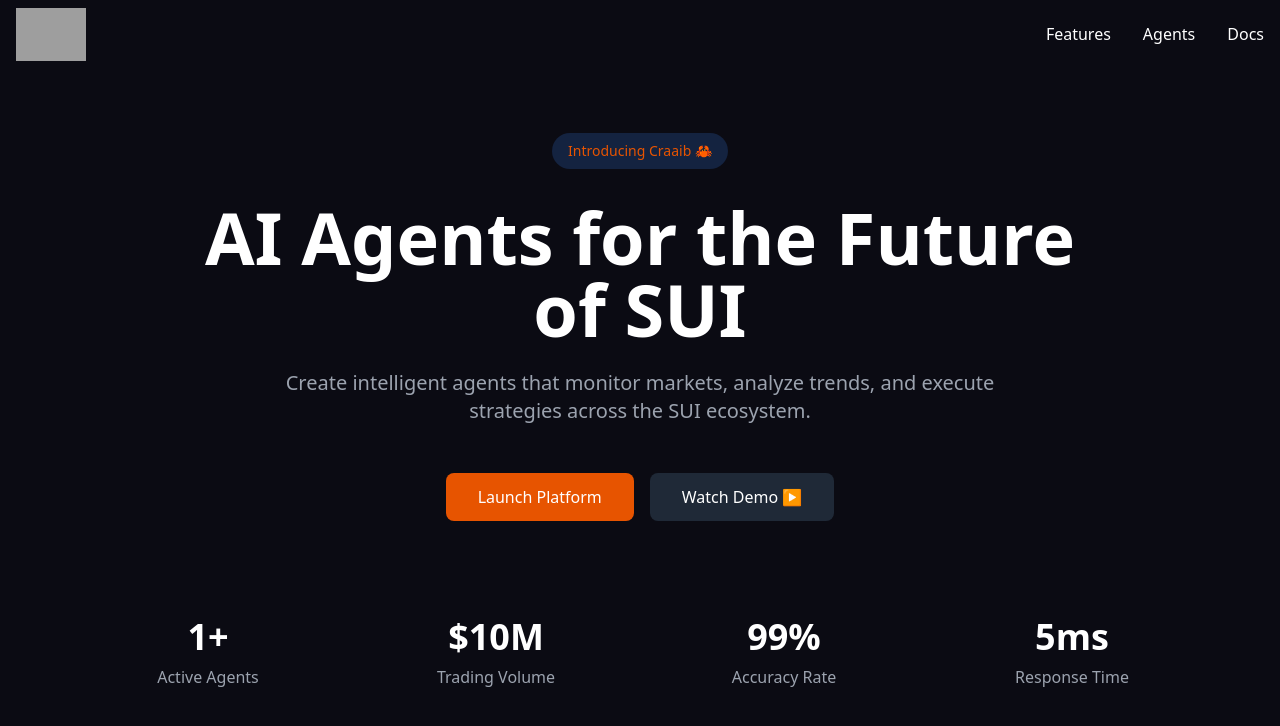
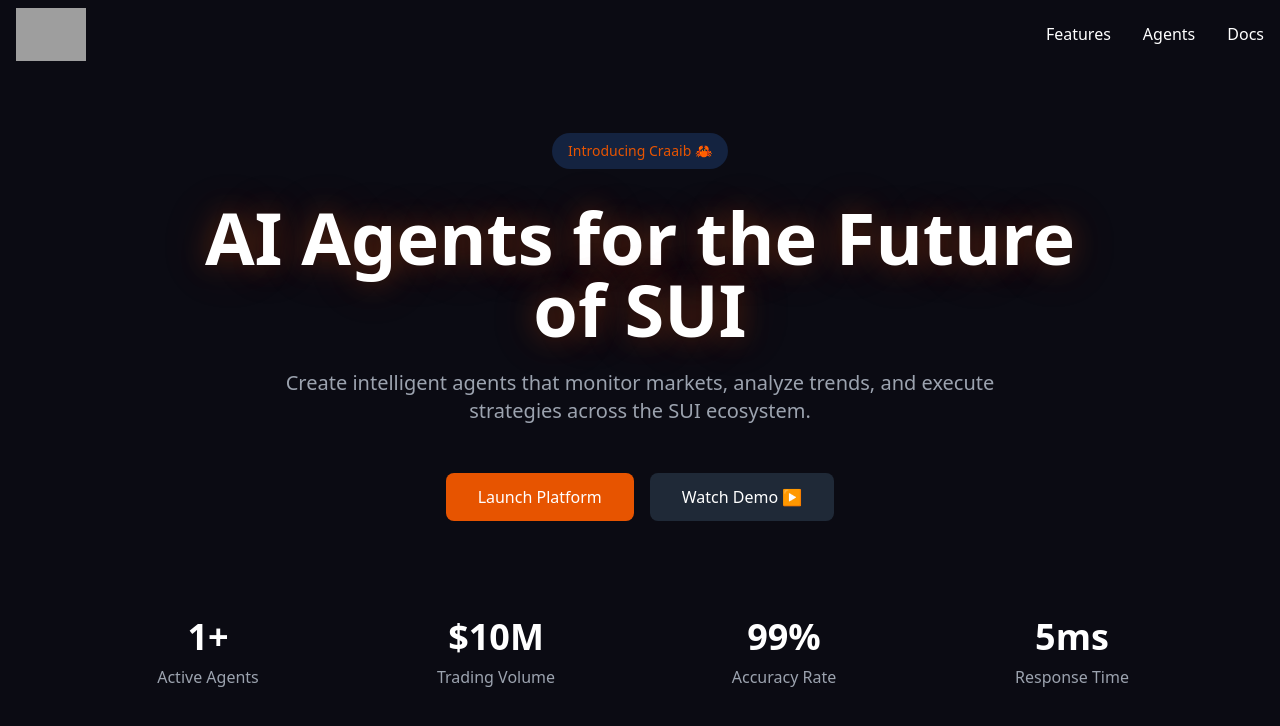
Before and after one commit to MeremArt/Craaib-Ai-agent, a Next.js app: page / in a window 1280 px wide. Shown: the top 726 px of the page. Built offline with nearby package versions, Linux system fonts and the light colour scheme; grey boxes are pictures that could not be loaded.

Commit message:
crab update

```diff
--- a/app/components/HeroSection.tsx
+++ b/app/components/HeroSection.tsx
@@ -2,12 +2,18 @@
   return (
     <section className="flex flex-col items-center justify-center text-center px-4 py-16 max-w-6xl mx-auto">
       <div className="inline-flex items-center px-4 py-2 rounded-full bg-opacity-20 bg-blue-500 mb-8">
-        <span className="text-primary text-sm"> Introducing Craaib 🦀</span>
+        <span className="text-primary text-sm">Introducing Craaib 🦀</span>
       </div>
 
-      <h1 className="text-5xl md:text-7xl font-bold text-white mb-6 max-w-4xl">
-        AI Agents for the Future of SUI
-      </h1>
+      <div className="relative">
+        {/* Multiple glow layers for stronger effect */}
+        <div className="absolute inset-0 animate-float blur-2xl opacity-30 bg-gradient-to-b from-primary/50 to-transparent -z-10" />
+        <div className="absolute inset-0 animate-float blur-3xl opacity-20 bg-primary/30 -z-10" />
+
+        <h1 className="text-5xl md:text-7xl font-bold text-white mb-6 max-w-4xl animate-glow-pulse">
+          AI Agents for the Future of SUI
+        </h1>
+      </div>
 
       <p className="text-gray-400 text-xl mb-12 max-w-3xl">
         Create intelligent agents that monitor markets, analyze trends, and
--- a/app/globals.css
+++ b/app/globals.css
@@ -1,7 +1,9 @@
 @tailwind base;
 @tailwind components;
 @tailwind utilities;
-
+:root {
+  --primary-rgb: 231, 84, 0; /* RGB values for #E75400 */
+}
 body {
   background-color: #0b0b13;
   color: white;
--- a/tailwind.config.ts
+++ b/tailwind.config.ts
@@ -8,6 +8,26 @@
   ],
   theme: {
     extend: {
+      animation: {
+        "glow-pulse": "glow 3s ease-in-out infinite",
+        float: "float 6s ease-in-out infinite",
+      },
+      keyframes: {
+        glow: {
+          "0%, 100%": {
+            textShadow:
+              "0 0 25px rgba(231, 84, 0, 0.2), 0 0 50px rgba(231, 84, 0, 0.1)",
+          },
+          "50%": {
+            textShadow:
+              "0 0 35px rgba(231, 84, 0, 0.6), 0 0 75px rgba(231, 84, 0, 0.4)",
+          },
+        },
+        float: {
+          "0%, 100%": { transform: "translateY(0px)" },
+          "50%": { transform: "translateY(-15px)" },
+        },
+      },
       colors: {
         primary: "#E75400",
         background: "var(--background)",
```
